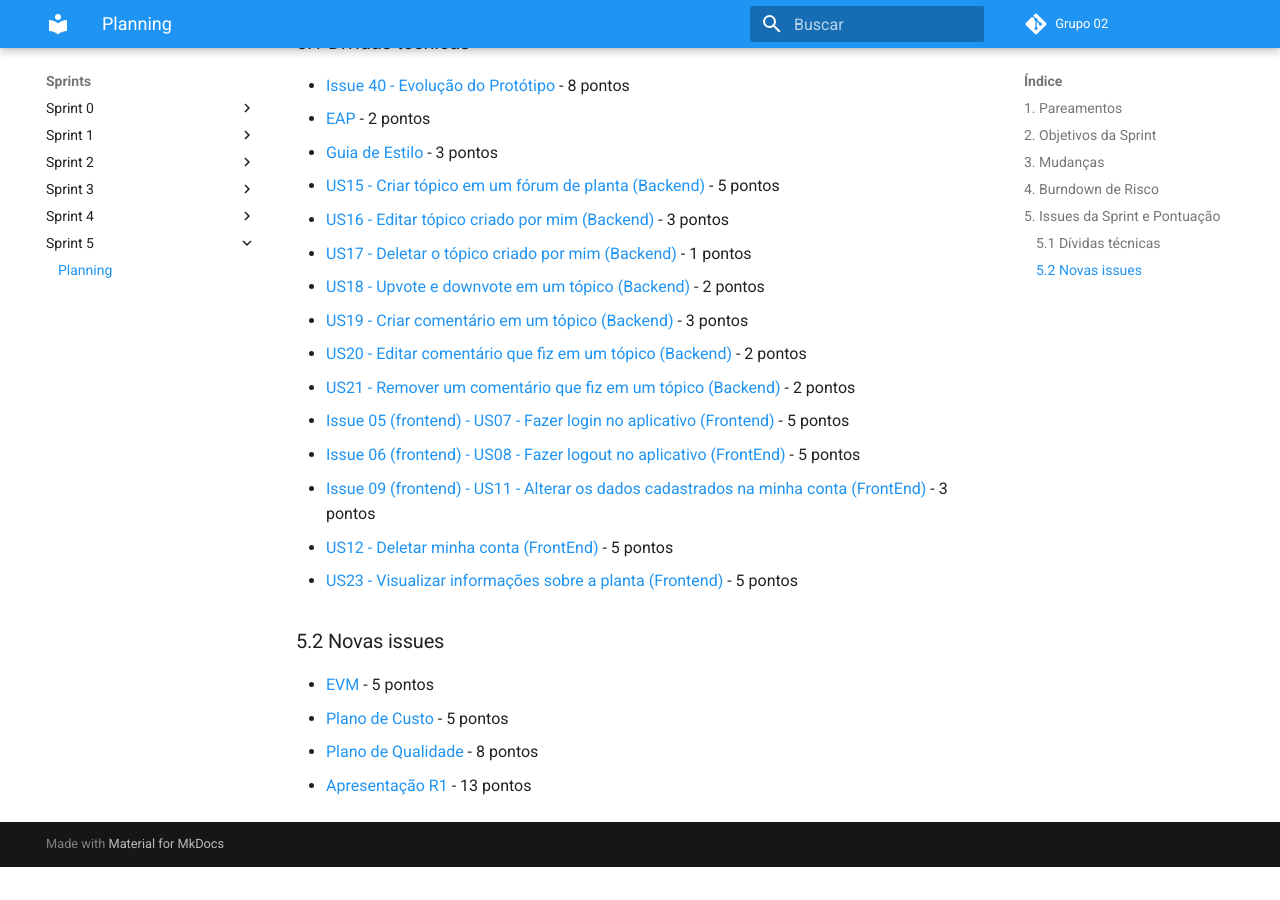
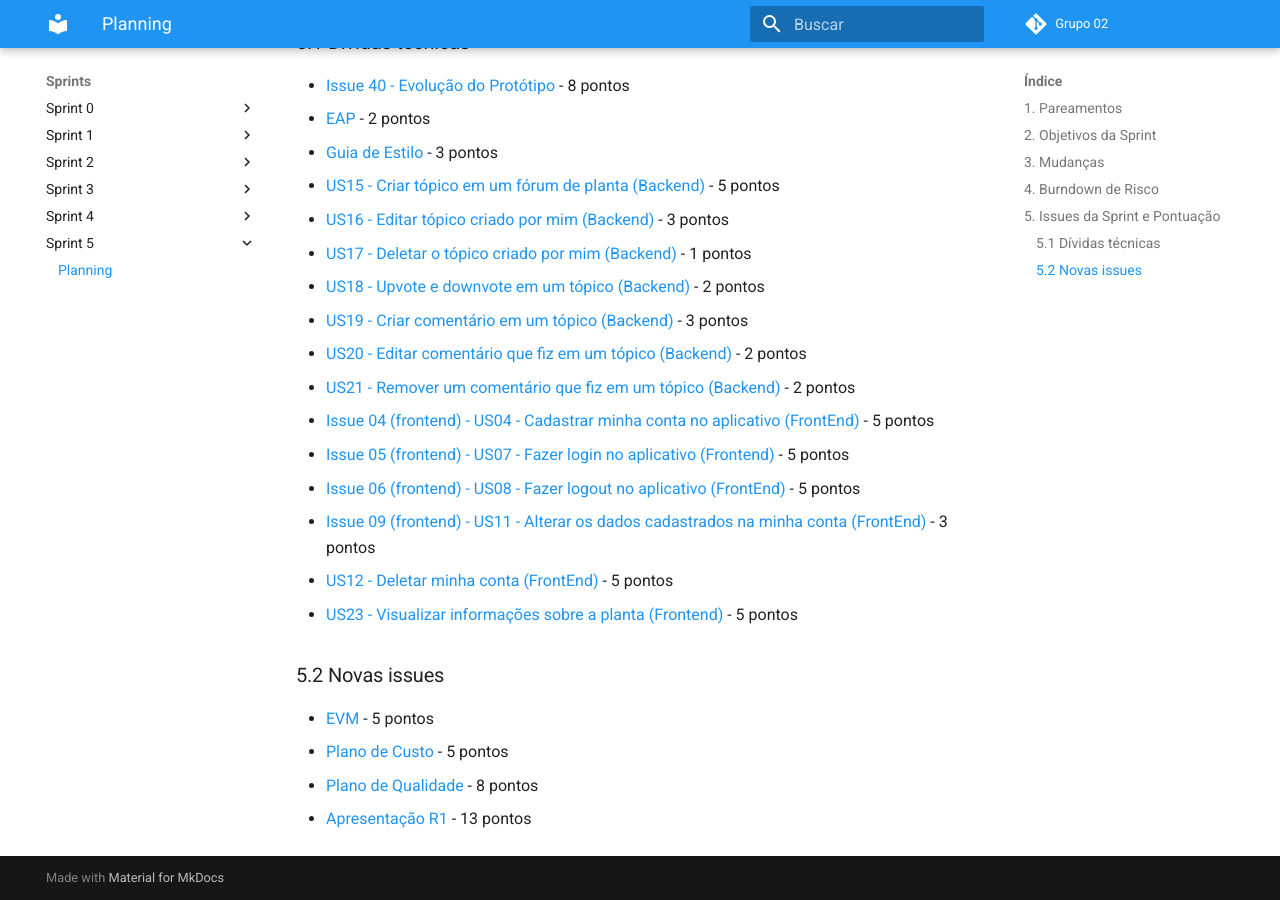
Before and after one commit to fga-eps-mds/2020.1-GaiaDex-wiki, an MkDocs documentation site: the page built from docs/sprints/sprint5/planning.md, in a window 1280 px wide and 900 px high, scrolled down 2732 px. Built offline with MkDocs 1.6.1 and Material for MkDocs 9.7.7, drawn with Linux system fonts in a browser that asks for light colours; comment, search, counter and statistics services are not loaded; old or Windows-style settings are respelled for this version of MkDocs; before the commit the page ends 3599 px from its top, so only the background shows below that; some of the changed lines change nothing that is shown; some of the changed text lies outside the part shown.

Commit message:
Update sprint 5 planning
Co-authored-by: Rafael Makaha <rafael.makaha@gmail.com>

```diff
--- a/docs/sprints/sprint5/planning.md
+++ b/docs/sprints/sprint5/planning.md
@@ -4,13 +4,13 @@
 
 **Data de Término:** 08/10/2020
 
-**Duração:** \* 7 dias
+**Duração:**  7 dias
 
 **Pontos Planejados**: 31
 
-**Pontos Adicionados**: 54
+**Pontos Adicionados**: 59
 
-**Pontos Totais**: 85
+**Pontos Totais**: 90
 
 ---
 
@@ -76,6 +76,7 @@
 - [US19 - Criar comentário em um tópico (Backend)](https://github.com/fga-eps-mds/2020.1-Grupo2-BackEnd/issues/101) - 3 pontos
 - [US20 - Editar comentário que fiz em um tópico (Backend)](https://github.com/fga-eps-mds/2020.1-Grupo2-BackEnd/issues/102) - 2 pontos
 - [US21 - Remover um comentário que fiz em um tópico (Backend)](https://github.com/fga-eps-mds/2020.1-Grupo2-BackEnd/issues/103) - 2 pontos
+- [Issue 04 (frontend) - US04 - Cadastrar minha conta no aplicativo (FrontEnd)](https://github.com/fga-eps-mds/2020.1-Grupo2-FrontEnd/issues/4)  - 5 pontos
 - [Issue 05 (frontend) - US07 - Fazer login no aplicativo (Frontend)](https://github.com/fga-eps-mds/2020.1-Grupo2-FrontEnd/issues/6) - 5 pontos
 - [Issue 06 (frontend) - US08 - Fazer logout no aplicativo (FrontEnd)](https://github.com/fga-eps-mds/2020.1-Grupo2-FrontEnd/issues/6) - 5 pontos
 - [Issue 09 (frontend) - US11 - Alterar os dados cadastrados na minha conta (FrontEnd)](https://github.com/fga-eps-mds/2020.1-Grupo2-BackEnd/issues/9) - 3 pontos
@@ -84,7 +85,7 @@
 
 ### 5.2 Novas issues
 
-- [EVM](#) - 5 pontos
-- [Plano de Custo](#) - 5 pontos
-- [Plano de Qualidade](#) - 8 pontos
-- [Apresentação R1](#) - 13 pontos
+- [EVM](https://github.com/fga-eps-mds/2020.1-Grupo2-wiki/issues/81) - 5 pontos
+- [Plano de Custo](https://github.com/fga-eps-mds/2020.1-Grupo2-wiki/issues/82) - 5 pontos
+- [Plano de Qualidade](https://github.com/fga-eps-mds/2020.1-Grupo2-wiki/issues/83) - 8 pontos
+- [Apresentação R1](https://github.com/fga-eps-mds/2020.1-Grupo2-wiki/issues/93) - 13 pontos
```
